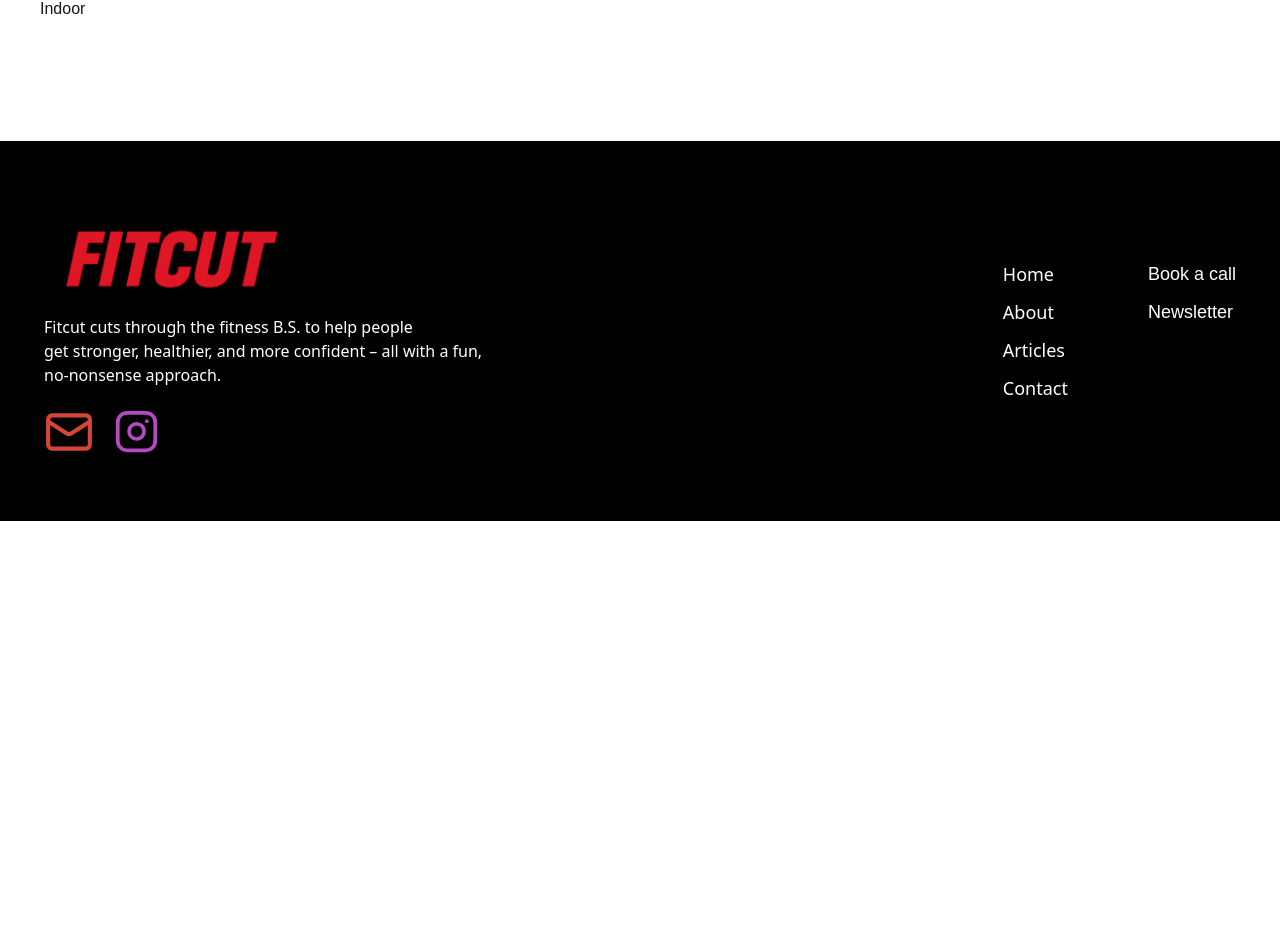
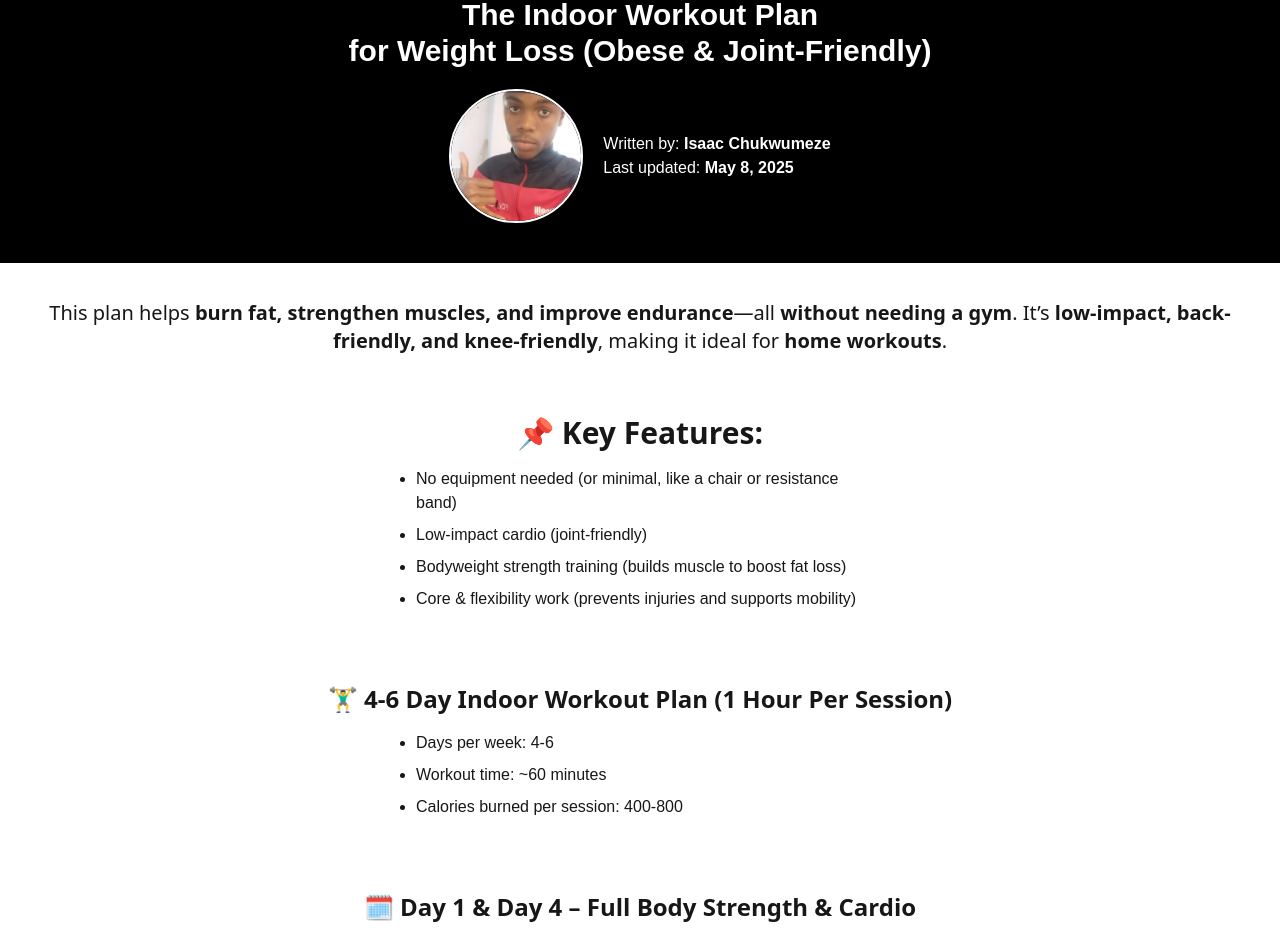
Before and after one commit to dennisikechukwu/fitcut-training, a Next.js app: page /indoor in a window 1280 px wide. Shown: the part 114-1046 px from the top of the page. Before the commit the page ends 800 px from the top, so only its background shows below. Built offline with nearby package versions, Linux system fonts and the light colour scheme.

Commit message:
updated with some changes

```diff
--- a/src/app/indoor/page.tsx
+++ b/src/app/indoor/page.tsx
@@ -1,8 +1,214 @@
+'use client'
+
 import React from 'react'
+import Image from 'next/image'
 
+// Author Info
+const author = {
+  name: 'Isaac Chukwumeze',
+  date: 'May 8, 2025',
+  image: '/issaca.jpg',
+}
+
+// Key Features
+const keyFeatures = [
+  'No equipment needed (or minimal, like a chair or resistance band)',
+  'Low-impact cardio (joint-friendly)',
+  'Bodyweight strength training (builds muscle to boost fat loss)',
+  'Core & flexibility work (prevents injuries and supports mobility)',
+]
+
+// Plan Overview
+const planOverview = [
+  { label: 'Days per week', value: '4-6' },
+  { label: 'Workout time', value: '~60 minutes' },
+  { label: 'Calories burned per session', value: '400-800' },
+]
+
+// Workouts
+const workouts = [
+  {
+    title: 'Day 1 & Day 4 – Full Body Strength & Cardio',
+    calories: '500-700',
+    steps: [
+      {
+        title: '1️⃣ Warm-Up (10 mins, Joint-Friendly)',
+        items: [
+          'Seated or standing march (3 mins)',
+          'Arm circles & shoulder rolls (30 sec each)',
+          'Seated or standing toe taps (2 mins)',
+          'Slow bodyweight squats (hold onto a chair if needed, 10 reps)',
+        ],
+      },
+      {
+        title: '2️⃣ Low-Impact Cardio (20-30 mins)',
+        items: [
+          'Step touch side-to-side (2 mins)',
+          'Seated knee lifts (2 mins)',
+          'March in place (2 mins)',
+          'Modified jumping jacks (low impact, 2 mins)',
+        ],
+      },
+      {
+        title: '3️⃣ Strength Training (20 mins, No Equipment Needed)',
+        items: [
+          'Seated or standing wall push-ups – 3 sets x 10 reps',
+          'Seated or standing bicep curls – 3 sets x 12 reps',
+          'Chair-assisted squats – 3 sets x 10 reps',
+          'Glute bridges – 3 sets x 12 reps',
+        ],
+      },
+    ],
+  },
+  {
+    title: 'Day 2 & Day 5 – Low-Impact Cardio & Core',
+    calories: '500-800',
+    steps: [
+      {
+        title: '1️⃣ Warm-Up (10 mins, Joint-Friendly)',
+        items: [
+          'Gentle side bends (30 sec per side)',
+          'March in place (2 mins)',
+          'Arm swings & torso rotations (30 sec each)',
+        ],
+      },
+      {
+        title: '2️⃣ Cardio Routine (30-40 mins, Modify as Needed)',
+        items: [
+          'March in place (5 mins, steady pace)',
+          'Step-ups (use a low step or stairs, 5 mins)',
+          'Slow side lunges (no deep bending, 5 mins)',
+          'Chair or wall-assisted modified jumping jacks (5 mins)',
+        ],
+      },
+      {
+        title: '3️⃣ Core Strengthening (10 mins, Back-Friendly)',
+        items: [
+          'Seated knee lifts – 3 sets x 10 reps',
+          'Standing side bends – 3 sets x 12 reps per side',
+          'Wall plank hold – 3 sets x 20 seconds',
+        ],
+      },
+    ],
+  },
+  {
+    title: 'Day 3 & Day 6 – Strength & Mobility',
+    calories: '450-650',
+    steps: [
+      {
+        title: '1️⃣ Warm-Up (10 mins, Gentle Movements)',
+        items: [
+          'Brisk march in place (5 mins, slow pace)',
+          'Gentle stretches (5 mins, slow & steady)',
+        ],
+      },
+      {
+        title: '2️⃣ Strength Routine (30 mins, Low-Impact)',
+        items: [
+          'Seated or standing push-ups against a wall – 3 sets x 10 reps',
+          'Step-ups – 3 sets x 8 reps per leg',
+          'Seated or standing leg lifts – 3 sets x 12 reps per leg',
+          'Seated dips – 3 sets x 10 reps',
+        ],
+      },
+      {
+        title: '3️⃣ Flexibility & Mobility (10-15 mins)',
+        items: [
+          'Forward bend (30 sec)',
+          'Chest opener stretch (30 sec)',
+          'Seated twist (30 sec each side)',
+        ],
+      },
+    ],
+  },
+]
+
+// Component
 const Indoor = () => {
   return (
-    <div className='p-10'>Indoor</div>
+    <section className='w-full'>
+      {/* Header Section */}
+      <div className='p-10 bg-black flex flex-col items-center text-white space-y-5'>
+        <h1 className='text-center text-2xl lg:text-3xl font-bold'>
+          The Indoor Workout Plan <br /> for Weight Loss (Obese & Joint-Friendly)
+        </h1>
+        <div className='flex items-center gap-5'>
+          <div className='border-2 rounded-full border-white'>
+            <Image
+              src={author.image}
+              alt='Author'
+              width={130}
+              height={130}
+              className='rounded-full h-[130px] w-[130px] object-cover max-sm:h-[90px] max-sm:w-[112px]'
+            />
+          </div>
+          <div>
+            <p>
+              Written by: <span className='font-semibold'>{author.name}</span>
+            </p>
+            <p>
+              Last updated: <span className='font-semibold'>{author.date}</span>
+            </p>
+          </div>
+        </div>
+      </div>
+
+      {/* Introduction */}
+      <p className='mt-6 py-3 px-6 lg:px-10 text-center text-md lg:text-xl font-sans'>
+        This plan helps <span className='font-bold'>burn fat, strengthen muscles, and improve endurance</span>—all{' '}
+        <span className='font-bold'>without needing a gym</span>. It’s{' '}
+        <span className='font-bold'>low-impact, back-friendly, and knee-friendly</span>, making it ideal for{' '}
+        <span className='font-bold'>home workouts</span>.
+      </p>
+
+      {/* Key Features */}
+      <div className='p-6 mt-6 flex flex-col items-center'>
+        <h2 className='text-3xl font-bold font-sans'>📌 Key Features:</h2>
+        <ul className='mt-4 space-y-2 list-disc text-left px-6'>
+          {keyFeatures.map((feature, idx) => (
+            <li key={idx} className='max-w-md mx-auto'>{feature}</li>
+          ))}
+        </ul>
+      </div>
+
+      {/* Plan Overview */}
+      <div className='p-6 mt-6 text-center'>
+        <h2 className='text-2xl font-bold font-sans'>🏋️‍♂️ 4-6 Day Indoor Workout Plan (1 Hour Per Session)</h2>
+        <ul className='mt-4 space-y-2 list-disc text-left max-w-md mx-auto'>
+          {planOverview.map((item, idx) => (
+            <li key={idx}>{item.label}: {item.value}</li>
+          ))}
+        </ul>
+      </div>
+
+      {/* Daily Workouts */}
+      {workouts.map((day, dayIdx) => (
+        <div key={dayIdx} className='p-6 mt-6 flex flex-col items-center'>
+          <h2 className='text-2xl font-bold font-sans text-center'>🗓️ {day.title}</h2>
+          <p className='mt-2'>🔥 Calories Burned: {day.calories}</p>
+
+          {day.steps.map((step, stepIdx) => (
+            <div key={stepIdx} className='mt-6 w-full flex flex-col items-center'>
+              <h3 className='text-xl lg:text-2xl font-bold font-sans text-center'>{step.title}</h3>
+              <ul className='mt-4 space-y-2 list-disc text-left px-6 max-w-2xl'>
+                {step.items.map((item, itemIdx) => (
+                  <li key={itemIdx}>{item}</li>
+                ))}
+              </ul>
+            </div>
+          ))}
+        </div>
+      ))}
+      <div className='p-6 mt-6 flex flex-col justify-center items-center'>
+        <h1 className='text-center text-3xl  font-bold font-sans'>🛑 Important Safety Tips</h1>
+        <div className='space-y-2 font-sans mt-4'>
+          <p>✅ Modify exercises as needed—avoid pain or discomfort</p>
+          <p>✅ Keep movements slow & controlled—prevents strain</p>
+          <p> ✅ Use a sturdy chair or wall for support if needed</p>
+          <p> ✅ Stay hydrated & listen to your body</p>
+        </div>
+        </div>
+    </section>
   )
 }
 
```
Also changed, not shown: public/issaca.jpg (added).
